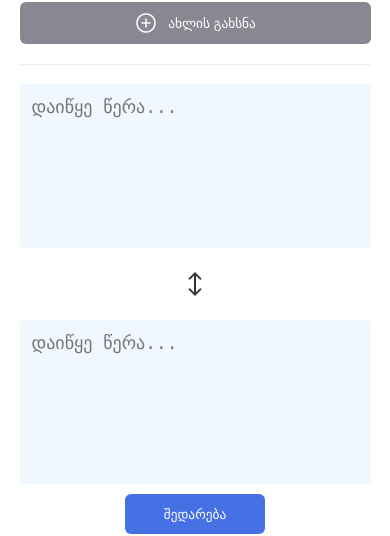
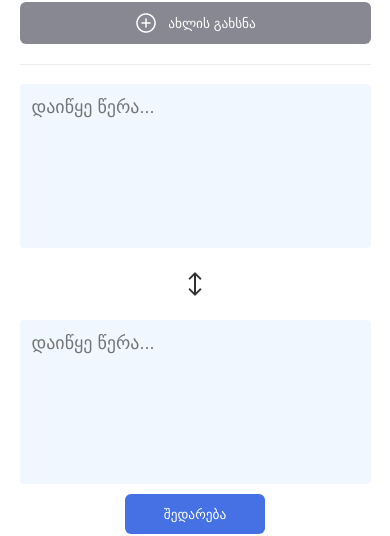
Before and after one commit to TornikeTt/TextComparable, a React (Vite) app: page / in a window 390 px wide. Shown: the part 234-770 px from the top of the page. Built offline with nearby package versions, Linux system fonts and the light colour scheme.

Commit message:
remove unnecessary code

```diff
--- a/src/Components/Main/Main.scss
+++ b/src/Components/Main/Main.scss
@@ -102,38 +102,36 @@ main {
         flex: 1;
         height: 100%;
 
+        font-family: Helvetica, sans-serif;
         padding: 12px;
+        background-color: #f0f7ff;
+        font-size: 18px;
+        overflow: auto;
+        border-radius: 4px;
+
         border: none;
-        border-radius: 4px;
-        background-color: #f0f7ff;
         resize: none;
-
-        font-size: 18px;
-
-        overflow: auto;
     }
 
     div {
+        flex: 1;
+        height: 100%;
+
         font-family: Helvetica, sans-serif;
         padding: 12px;
         background-color: #f0f7ff;
-
-        flex: 1;
-        height: 100%;
         font-size: 18px;
         overflow: auto;
+        border-radius: 4px;
 
         white-space: pre-wrap;
 
         .textComparison--deleted {
             background-color: red;
-            transition: background-color 0.3s ease;
         }
 
         .textComparison--added {
             background-color: green;
-
-            transition: background-color 0.3s ease;
         }
     }
 }
@@ -163,11 +161,7 @@ main {
     }
 
     .textComparisonArea {
-        textarea {
-            width: 100%;
-            height: 432px;
-        }
-
+        textarea,
         div {
             width: 100%;
             height: 432px;
@@ -209,32 +203,17 @@ main {
         width: 100%;
         height: 400px;
 
-        display: flex;
         flex-direction: column;
-        align-items: center;
-        justify-content: space-between;
         gap: 20px;
 
-        textarea {
+        textarea,
+        div {
             width: 100%;
             height: 200px;
-
-            padding: 12px;
-            border: none;
-            border-radius: 4px;
-            background-color: #f0f7ff;
-            resize: none;
-
-            font-size: 18px;
         }
 
         img {
             transform: rotate(90deg);
         }
-
-        div {
-            width: 100%;
-            height: 200px;
-        }
     }
 }
```
